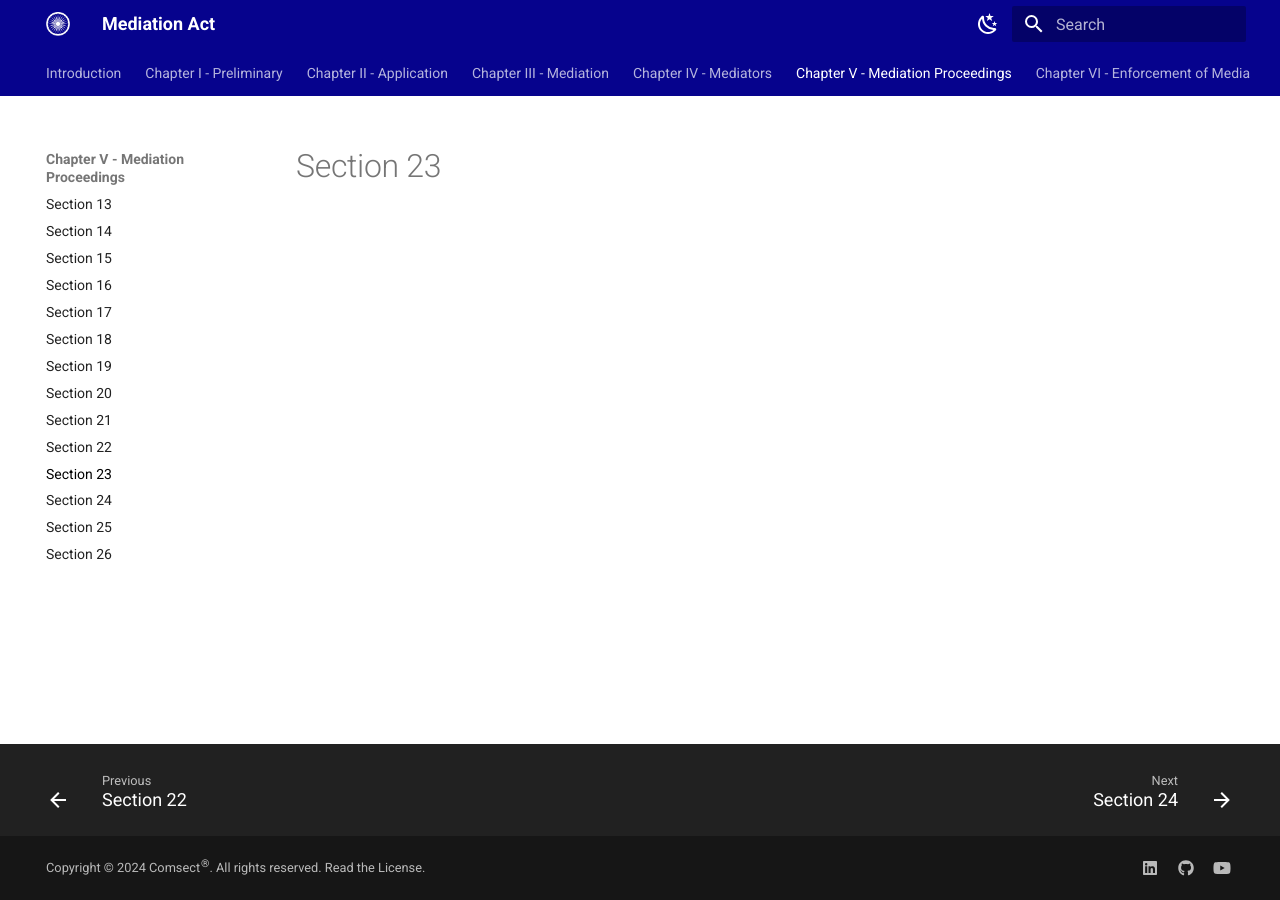
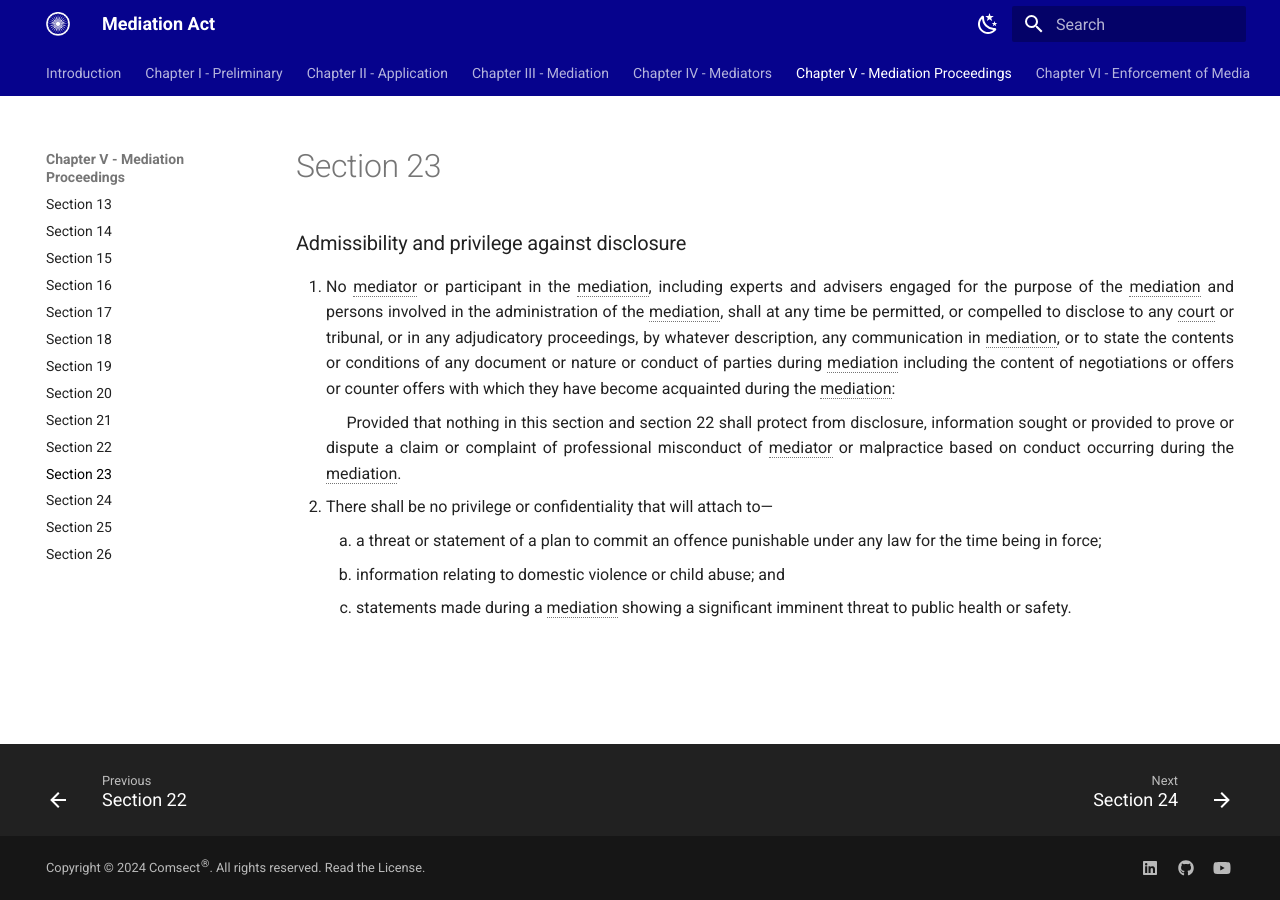
Before and after one commit to comsect/mediation-act, an MkDocs documentation site: the page built from docs/en/23.md, in a window 1280 px wide. Built offline with MkDocs 1.6.1 and Material for MkDocs 9.7.7, drawn with Linux system fonts in a browser that asks for light colours.

Commit message:
add section-twenty-three

```diff
--- a/docs/en/23.md
+++ b/docs/en/23.md
@@ -3,3 +3,11 @@ hide:
     - toc
 description: Admissibility and privilege against disclosure
 ---
+
+### Admissibility and privilege against disclosure
+
+1. No mediator or participant in the mediation, including experts and advisers engaged for the purpose of the mediation and persons involved in the administration of the mediation, shall at any time be permitted, or compelled to disclose to any court or tribunal, or in any adjudicatory proceedings, by whatever description, any communication in mediation, or to state the contents or conditions of any document or nature or conduct of parties during mediation including the content of negotiations or offers or counter offers with which they have become acquainted during the mediation: </p>&emsp; Provided that nothing in this section and section 22 shall protect from disclosure, information sought or provided to prove or dispute a claim or complaint of professional misconduct of mediator or malpractice based on conduct occurring during the mediation.
+2. There shall be no privilege or confidentiality that will attach to—
+    1. a threat or statement of a plan to commit an offence punishable under any law for the time being in force;
+    2. information relating to domestic violence or child abuse; and
+    3. statements made during a mediation showing a significant imminent threat to public health or safety.
```
